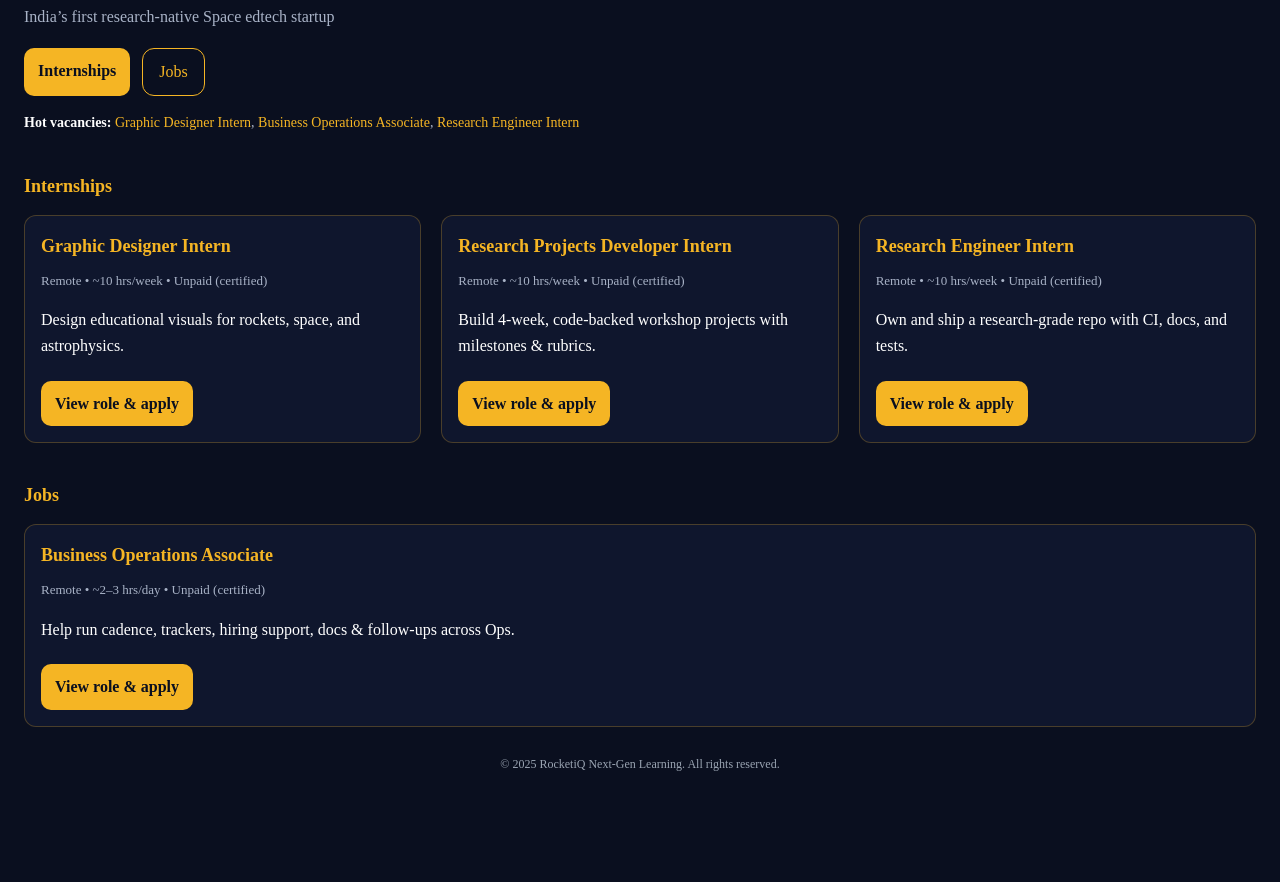
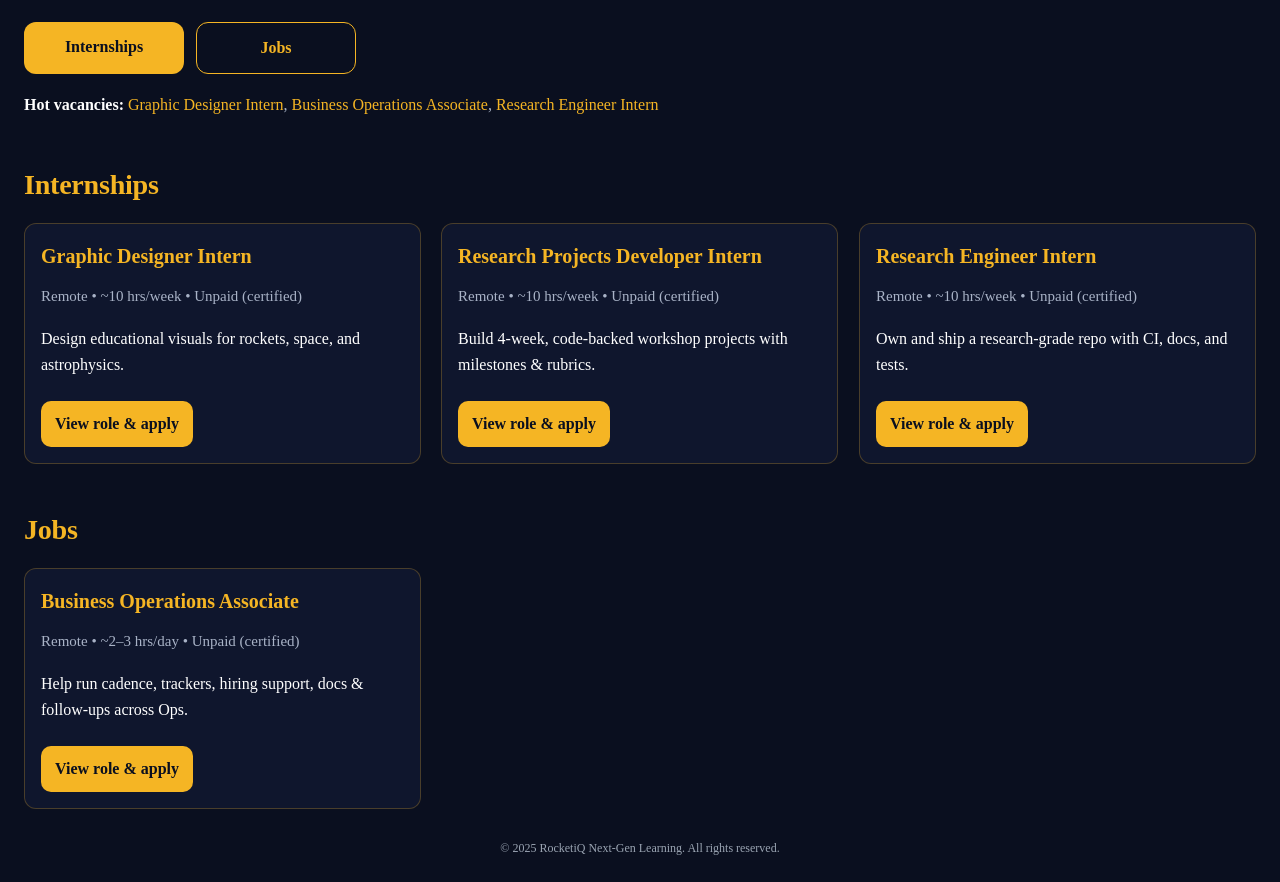
Before and after one commit to RocketiQ/nextjs-boilerplate, a Next.js app: page /careers in a window 1280 px wide. Shown: the part 331-1213 px from the top of the page. Before the commit the page ends 1129 px from the top, so only its background shows below. Built offline with nearby package versions, Linux system fonts and the light colour scheme; no server answers.

Commit message:
Update page.tsx

```diff
--- a/app/careers/page.tsx
+++ b/app/careers/page.tsx
@@ -41,7 +41,8 @@
     title: 'Business Operations Associate',
     slug: 'business-operations-associate',
     href: '/business-operations-associate',
-    blurb: 'Help run cadence, trackers, hiring support, docs & follow-ups across Ops.',
+    blurb:
+      'Help run cadence, trackers, hiring support, docs & follow-ups across Ops.',
     meta: 'Remote • ~2–3 hrs/day • Unpaid (certified)',
   },
 ];
@@ -58,7 +59,7 @@
     () => ({
       display: 'grid',
       gap: 20,
-      gridTemplateColumns: 'repeat(auto-fit, minmax(320px, 1fr))', // 3 across on desktop, wrap on small
+      gridTemplateColumns: 'repeat(auto-fit, minmax(320px, 1fr))',
       alignItems: 'stretch',
     }),
     []
@@ -66,72 +67,57 @@
 
   const cardInner: React.CSSProperties = {
     display: 'grid',
-    gap: 10,
+    gap: 12,
     height: '100%',
   };
 
   const metaStyle: React.CSSProperties = {
     color: 'var(--muted)',
-    fontSize: 13,
+    fontSize: 15, // +2px
   };
 
   const heroWrap: React.CSSProperties = {
-    marginTop: 12,
+    marginTop: 8,
     marginBottom: 28,
-  };
-
-  const heroEyebrow: React.CSSProperties = {
-    color: 'var(--muted)',
-    fontSize: 14,
-    marginBottom: 10,
   };
 
   const heroTitle: React.CSSProperties = {
     margin: 0,
     fontWeight: 900,
-    // Big but responsive (roughly like the green design)
-    fontSize: 'clamp(28px, 4.6vw, 56px)',
-    lineHeight: 1.18,
+    fontSize: 'clamp(30px, 5vw, 60px)', // slightly larger
+    lineHeight: 1.16,
     letterSpacing: '-0.02em',
   };
 
   const heroSub: React.CSSProperties = {
     color: 'var(--muted)',
-    marginTop: 12,
-    fontSize: 16,
+    marginTop: 14,
+    fontSize: 18, // +2px
   };
 
   const heroBtns: React.CSSProperties = {
     display: 'flex',
     gap: 12,
-    marginTop: 18,
+    marginTop: 20,
     flexWrap: 'wrap',
   };
 
-  const outlineBtn: React.CSSProperties = {
-    display: 'inline-block',
-    padding: '10px 16px',
-    borderRadius: 12,
-    border: '1px solid var(--accent)',
-    color: 'var(--accent)',
-    textDecoration: 'none',
-  };
-
   const hotLine: React.CSSProperties = {
-    marginTop: 16,
-    fontSize: 14,
+    marginTop: 18,
+    fontSize: 16, // +2px
     color: 'var(--muted)',
   };
 
   const sectionH2: React.CSSProperties = {
-    fontWeight: 800,
-    fontSize: 18,
-    marginTop: 38,
-    marginBottom: 14,
+    fontWeight: 900,
+    fontSize: 'clamp(22px, 2.2vw, 32px)', // much bigger
+    marginTop: 44,
+    marginBottom: 16,
+    letterSpacing: '-0.01em',
   };
 
   return (
-    <main>
+    <main className="careers-page">
       {/* Logo row */}
       <header className="logo-bar">
         <Image
@@ -147,46 +133,74 @@
       <div className="apply-shell">
         {/* HERO */}
         <section style={heroWrap} aria-labelledby="careers-hero-title">
-          <div style={heroEyebrow}>Hello and welcome —</div>
           <h1 id="careers-hero-title" style={heroTitle}>
             Start your career in{' '}
-            <span style={{ color: 'var(--accent)' }}>Space Science &amp; Technology</span>
+            <span style={{ color: 'var(--accent)' }}>
+              Space Science &amp; Technology
+            </span>
           </h1>
 
           <p style={heroSub}>India’s first research-native Space edtech startup</p>
 
           <div style={heroBtns}>
-            {/* Keep native anchors so it scrolls to sections */}
-            <a href="#internships" className="btn-primary" style={{ textDecoration: 'none' }}>
+            {/* same physical size for both buttons */}
+            <a
+              href="#internships"
+              className="btn-primary btn-size btn-glow"
+              style={{ textDecoration: 'none' }}
+            >
               Internships
             </a>
-            <a href="#jobs" style={outlineBtn}>Jobs</a>
+            <a
+              href="#jobs"
+              className="btn-ghost btn-size btn-glow"
+              style={{ textDecoration: 'none' }}
+            >
+              Jobs
+            </a>
           </div>
 
           <div style={hotLine}>
             <strong style={{ color: 'var(--text)' }}>Hot vacancies:</strong>{' '}
             <Link href="/graphic-designer-intern">Graphic Designer Intern</Link>,{' '}
-            <Link href="/business-operations-associate">Business Operations Associate</Link>,{' '}
-            <Link href="/research-engineer-intern">Research Engineer Intern</Link>
+            <Link href="/business-operations-associate">
+              Business Operations Associate
+            </Link>
+            , <Link href="/research-engineer-intern">Research Engineer Intern</Link>
           </div>
         </section>
 
         {/* INTERNSHIPS */}
         <section id="internships" aria-labelledby="internships-title">
-          <h2 id="internships-title" style={sectionH2}>Internships</h2>
-          <div style={grid}>
+          <h2 id="internships-title" style={sectionH2}>
+            Internships
+          </h2>
+          <div className="grid-3" style={grid}>
             {internships.map((r) => (
-              <article key={r.slug} className="card-dk" style={cardInner}>
-                <h3 style={{ margin: 0, fontSize: 18, fontWeight: 800, color: 'var(--accent)' }}>
+              <article
+                key={r.slug}
+                className="card-dk lift-card"
+                style={cardInner}
+              >
+                <h3
+                  style={{
+                    margin: 0,
+                    fontSize: 20, // +2px
+                    fontWeight: 800,
+                    color: 'var(--accent)',
+                  }}
+                >
                   {r.title}
                 </h3>
                 {r.meta && <div style={metaStyle}>{r.meta}</div>}
-                <p style={{ margin: '6px 0 12px' }}>{r.blurb}</p>
+                <p style={{ margin: '6px 0 12px', fontSize: 16 }}>
+                  {r.blurb}
+                </p>
                 <div style={{ marginTop: 'auto' }}>
                   <Link
                     href={r.href}
                     onClick={() => trackClick(r.slug)}
-                    className="btn-primary"
+                    className="btn-primary btn-glow"
                     style={{ textDecoration: 'none', display: 'inline-block' }}
                   >
                     View role &amp; apply
@@ -199,20 +213,35 @@
 
         {/* JOBS */}
         <section id="jobs" aria-labelledby="jobs-title">
-          <h2 id="jobs-title" style={sectionH2}>Jobs</h2>
-          <div style={grid}>
+          <h2 id="jobs-title" style={sectionH2}>
+            Jobs
+          </h2>
+          <div className="grid-3" style={grid}>
             {jobs.map((r) => (
-              <article key={r.slug} className="card-dk" style={cardInner}>
-                <h3 style={{ margin: 0, fontSize: 18, fontWeight: 800, color: 'var(--accent)' }}>
+              <article
+                key={r.slug}
+                className="card-dk lift-card"
+                style={cardInner}
+              >
+                <h3
+                  style={{
+                    margin: 0,
+                    fontSize: 20, // +2px
+                    fontWeight: 800,
+                    color: 'var(--accent)',
+                  }}
+                >
                   {r.title}
                 </h3>
                 {r.meta && <div style={metaStyle}>{r.meta}</div>}
-                <p style={{ margin: '6px 0 12px' }}>{r.blurb}</p>
+                <p style={{ margin: '6px 0 12px', fontSize: 16 }}>
+                  {r.blurb}
+                </p>
                 <div style={{ marginTop: 'auto' }}>
                   <Link
                     href={r.href}
                     onClick={() => trackClick(r.slug)}
-                    className="btn-primary"
+                    className="btn-primary btn-glow"
                     style={{ textDecoration: 'none', display: 'inline-block' }}
                   >
                     View role &amp; apply
@@ -223,10 +252,67 @@
           </div>
         </section>
 
-        <p style={{ textAlign: 'center', color: '#9aa4b2', fontSize: 12, marginTop: 28 }}>
-          © {new Date().getFullYear()} RocketiQ Next-Gen Learning. All rights reserved.
+        <p
+          style={{
+            textAlign: 'center',
+            color: '#9aa4b2',
+            fontSize: 12,
+            marginTop: 30,
+          }}
+        >
+          © {new Date().getFullYear()} RocketiQ Next-Gen Learning. All rights
+          reserved.
         </p>
       </div>
+
+      {/* Page-scoped enhancements */}
+      <style jsx global>{`
+        html {
+          scroll-behavior: smooth;
+        }
+        .careers-page .btn-size {
+          width: 160px; /* exact same rectangle for both hero buttons */
+          text-align: center;
+          padding: 12px 16px;
+          border-radius: 12px;
+          font-weight: 700;
+        }
+        .careers-page .btn-ghost {
+          border: 1px solid var(--accent);
+          color: var(--accent);
+          background: transparent;
+        }
+        .careers-page .btn-glow {
+          transition: transform 0.2s ease, box-shadow 0.25s ease, filter 0.2s ease;
+          will-change: transform, box-shadow, filter;
+        }
+        .careers-page .btn-glow:hover {
+          transform: translateY(-1px);
+          box-shadow:
+            0 0 0 2px rgba(255, 200, 60, 0.35) inset,
+            0 0 24px rgba(255, 200, 60, 0.35);
+          filter: saturate(1.05);
+        }
+        .careers-page .lift-card {
+          position: relative;
+          transition: transform 0.25s ease, box-shadow 0.25s ease;
+          will-change: transform, box-shadow;
+        }
+        .careers-page .lift-card:hover {
+          transform: translateY(-6px) scale(1.015);
+          /* border glow + soft elevation */
+          box-shadow:
+            0 0 0 1px rgba(255, 200, 60, 0.35) inset,
+            0 16px 36px rgba(0, 0, 0, 0.35),
+            0 0 40px rgba(255, 200, 60, 0.12);
+        }
+        /* Force 3-up on wider screens */
+        @media (min-width: 1024px) {
+          .careers-page .grid-3 {
+            grid-template-columns: repeat(3, minmax(0, 1fr)) !important;
+          }
+        }
+      `}</style>
     </main>
   );
 }
```
